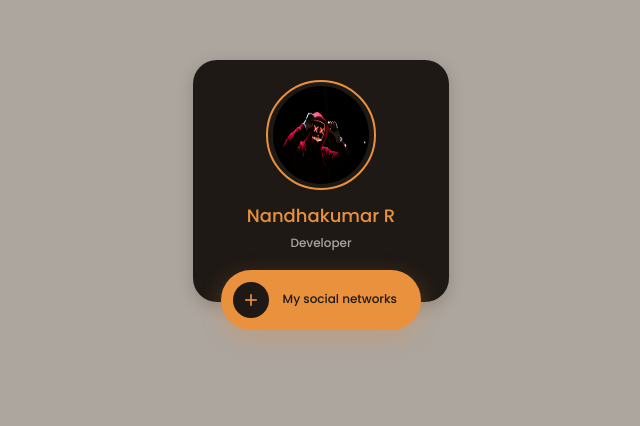
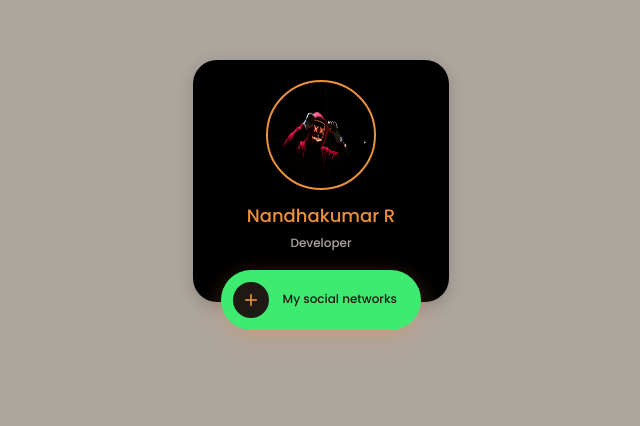
Before and after one commit to nandhakumarRNK/UI-profile-card, a plain HTML site: page index.html in a window 1280 px wide. Shown: the part 219-645 px from the top of the page, without its empty margins (319-959 px from the left). Drawn offline with nearby package versions, Linux system fonts and the light colour scheme.

Commit message:
initial commit

```diff
--- a/assets/css/styles.css
+++ b/assets/css/styles.css
@@ -50,7 +50,7 @@ img {
 .card {
   position: relative;
   width: 256px;
-  background-color: var(--black-color);
+  background-color: hsl(0deg 0% 0%);
   padding: 1.25rem 2rem 3rem;
   border-radius: 1.5rem;
   text-align: center;
@@ -87,7 +87,7 @@ img {
 
 .card__social {
   width: 200px;
-  background-color: var(--first-color);
+  background-color: hsl(137deg 80% 58%);
   padding: 0.75rem;
   border-radius: 3rem;
   text-align: initial;
@@ -136,8 +136,8 @@ img {
 
 .card__social-link {
   display: inline-flex;
-  background-color: var(--first-color-light);
-  color: var(--black-color);
+  background-color: hsl(0deg 0% 100%);
+  color: hsl(29deg 11% 8%);
   font-size: 1.25rem;
   padding: 6px;
   border-radius: 50%;
```
Also changed, not shown: assets/img/screenShot1.png (added).
